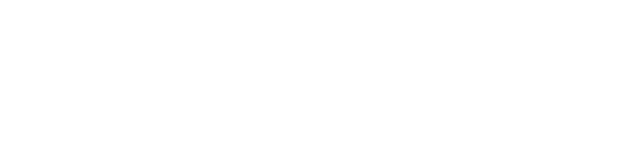
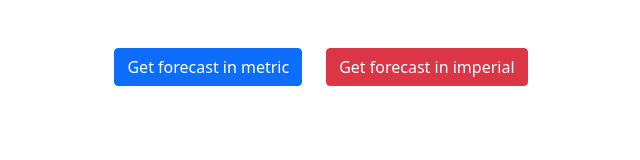
Before and after one commit to Alm4my/fullstack-js, a plain HTML site: page weather-app/index.html in a window 1280 px wide. Shown: the whole page, without its empty margins (319-959 px from the left). Drawn offline with nearby package versions, Linux system fonts and the light colour scheme.

Commit message:
Add action buttons

```diff
--- a/weather-app/index.html
+++ b/weather-app/index.html
@@ -2,11 +2,28 @@
 <html lang="en">
 <head>
     <meta charset="UTF-8">
+    <meta name="viewport" content="width=device-width, initial-scale=1.0">
     <link href="https://cdn.jsdelivr.net/npm/bootstrap@5.1.0/dist/css/bootstrap.min.css" rel="stylesheet" integrity="sha384-KyZXEAg3QhqLMpG8r+8fhAXLRk2vvoC2f3B09zVXn8CA5QIVfZOJ3BCsw2P0p/We" crossorigin="anonymous">
     <script src="https://code.jquery.com/jquery-3.6.0.min.js" integrity="sha256-/xUj+3OJU5yExlq6GSYGSHk7tPXikynS7ogEvDej/m4=" crossorigin="anonymous"></script>
-    <title>Title</title>
+    <title>Forecast</title>
 </head>
 <body>
+    <div class="container p-5">
+        <div class="row justify-content-center">
+            <div class=" col-auto">
+                <input type="button" class="btn btn-primary btn-metric" value="Get forecast in metric" />
+            </div>
+            <div class="col-auto">
+                <input type="button" class="btn btn-danger btn-imperial" value="Get forecast in imperial" />
+            </div>
+        </div>
+        <div class="row">
+            <div class="col span3">
+                <p id="info">
 
+                </p>
+            </div>
+        </div>
+    </div>
 </body>
 </html>
```
